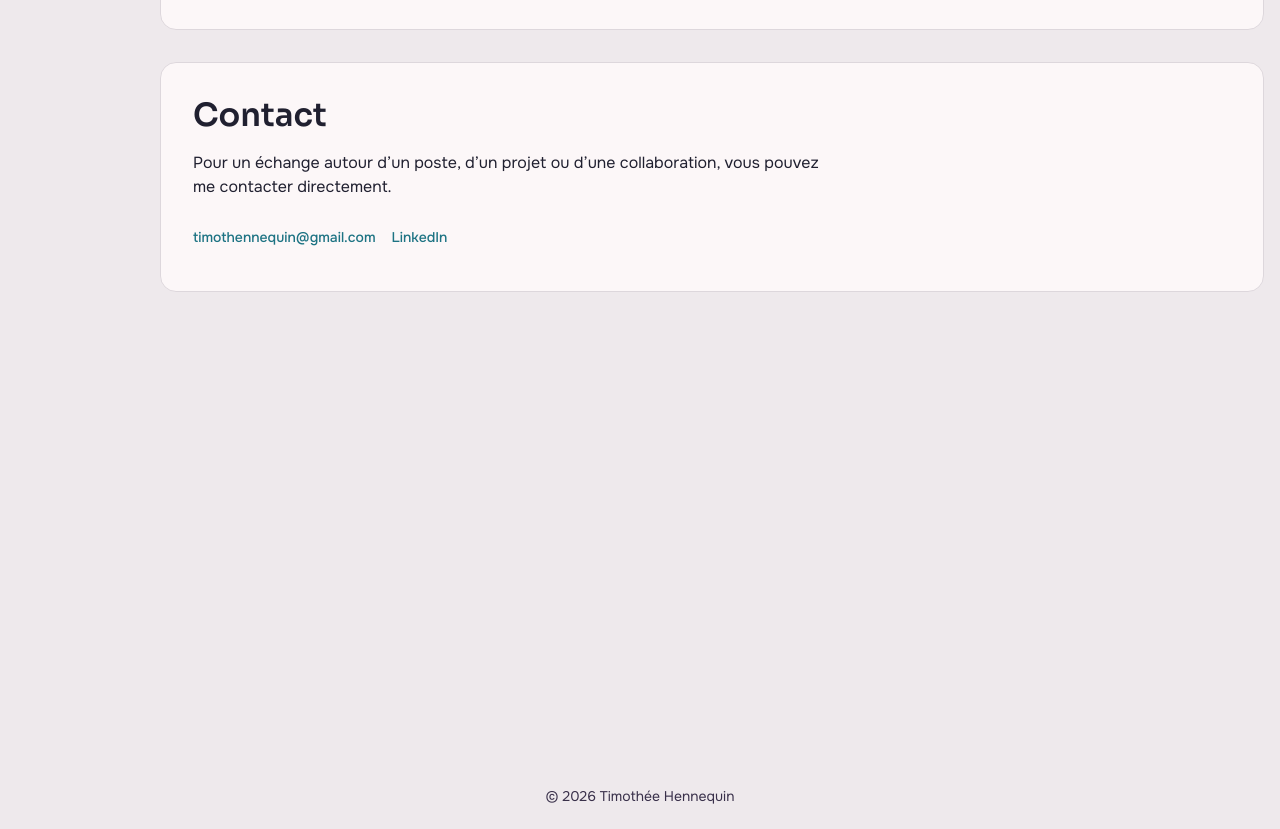
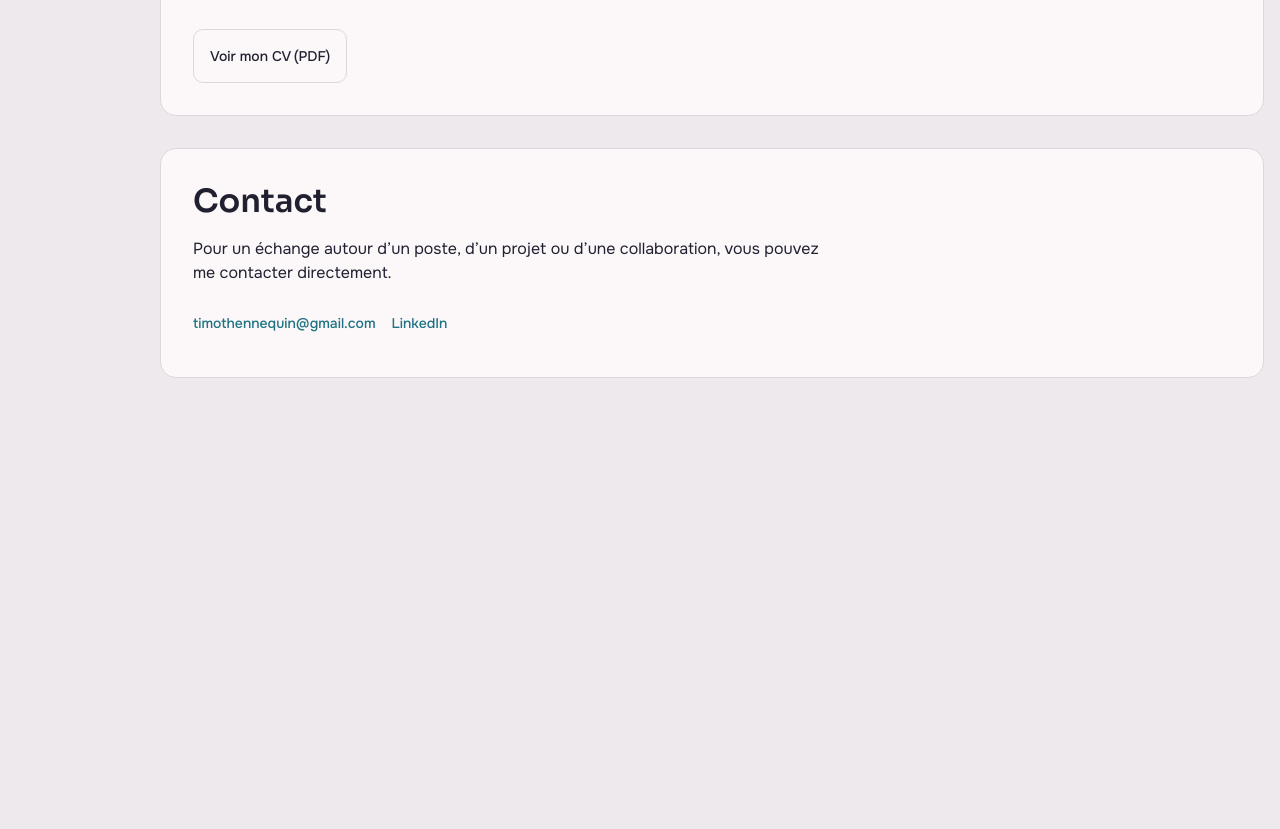
Before and after one commit to pytoncraft2/pytoncraft2.github.io, an Astro site: page / in a window 1280 px wide. Shown: the part 1712-2541 px from the top of the page. Built offline with nearby package versions, Linux system fonts and the light colour scheme; Astro itself is replaced by a stand-in of ours.

Commit message:
Add a CV link at the end of the Profile section
Until now the dock was the only way to reach the CV.

Co-Authored-By: Claude Opus 5.5 <noreply@anthropic.com>

```diff
--- a/src/pages/index.astro
+++ b/src/pages/index.astro
@@ -11,6 +11,7 @@ import { getFeaturedProjects } from '#lib/projects.js';
 const name = 'Timothée Hennequin';
 const email = 'timothennequin@gmail.com';
 const linkedInHref = 'https://www.linkedin.com/in/timothee-hennequin/';
+const cvHref = withBase('cv-timothee-hennequin.pdf');
 
 const cards: CarouselProject[] = (await getFeaturedProjects()).map(({ id, data }) => ({
 	slug: id,
@@ -142,6 +143,9 @@ const careerSteps = [
 					))
 				}
 			</ul>
+			<div class="profil-cv">
+				<Button href={cvHref} variant="secondary">Voir mon CV (PDF)</Button>
+			</div>
 		</section>
 
 		<div id="contact" class="anchor"></div>
@@ -429,6 +433,10 @@ const careerSteps = [
 		font: 400 var(--text-body-s-size) / var(--text-body-s-line) var(--font-sans);
 	}
 
+	.profil-cv {
+		margin-top: var(--spacing-8);
+	}
+
 	.tech-grid {
 		display: grid;
 		grid-template-columns: repeat(3, minmax(0, 1fr));
```
